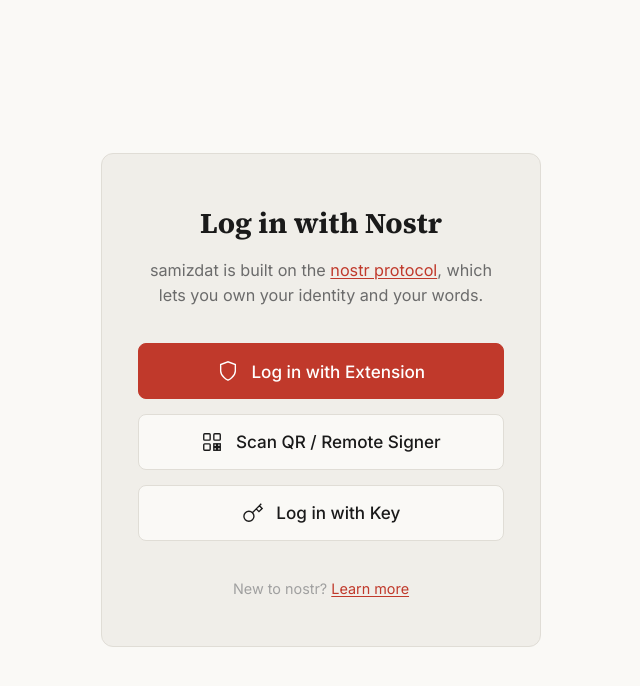
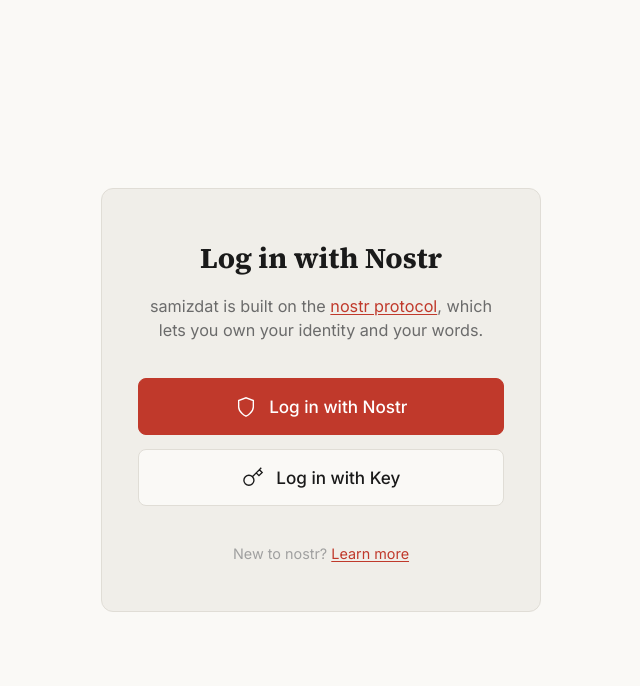
Before and after one commit to satsdisco/samizdat, a React (Vite) app: page / in a window 1280 px wide. Both pictures are taken after a click on the button "START WRITING NOW". Shown: the top 686 px of the page, without its empty margins (319-959 px from the left). Built offline with nearby package versions, Linux system fonts and the light colour scheme; a web font is replaced by a local one.

Commit message:
fix: simplify login — 'Log in with Nostr' (QR) always featured, extension only if available

```diff
--- a/src/components/LoginScreen.tsx
+++ b/src/components/LoginScreen.tsx
@@ -231,9 +231,7 @@
         {loginError && <div className="login-error">{loginError}</div>}
 
         <div className="login-methods">
-          {/* Mobile: QR flow with callback is featured (reliable with Primal) */}
-          {/* Desktop: Extension is featured */}
-          {/iPhone|iPad|iPod|Android/i.test(navigator.userAgent) ? (
+          {/* Log in with Nostr — QR/callback flow, works on mobile + desktop */}
           <button
             className="login-method-btn featured"
             onClick={startQrFlow}
@@ -244,35 +242,19 @@
             </svg>
             {isLoggingIn ? 'Connecting…' : 'Log in with Nostr'}
           </button>
-          ) : (
-            <>
+
+          {/* Extension — only if NIP-07 extension available */}
+          {typeof window !== 'undefined' && !!window.nostr && (
             <button
-                className="login-method-btn featured"
+              className="login-method-btn"
               onClick={onExtensionLogin}
               disabled={isLoggingIn}
             >
               <svg className="method-icon" width="22" height="22" viewBox="0 0 24 24" fill="none" stroke="currentColor" strokeWidth="1.5">
                 <path d="M12 22s8-4 8-10V5l-8-3-8 3v7c0 6 8 10 8 10z" />
               </svg>
-                {isLoggingIn ? 'Connecting…' : 'Log in with Extension'}
+              Log in with Extension
             </button>
-              <button
-                className="login-method-btn"
-                onClick={startQrFlow}
-                disabled={isLoggingIn}
-              >
-                <svg className="method-icon" width="22" height="22" viewBox="0 0 24 24" fill="none" stroke="currentColor" strokeWidth="1.5">
-                  <rect x="3" y="3" width="7" height="7" rx="1" />
-                  <rect x="14" y="3" width="7" height="7" rx="1" />
-                  <rect x="3" y="14" width="7" height="7" rx="1" />
-                  <rect x="14" y="14" width="3" height="3" />
-                  <rect x="18" y="14" width="3" height="3" />
-                  <rect x="14" y="18" width="3" height="3" />
-                  <rect x="18" y="18" width="3" height="3" />
-                </svg>
-                Scan QR / Remote Signer
-              </button>
-            </>
           )}
 
           <button
```
Lines whose indentation alone changed are shown as unchanged.
